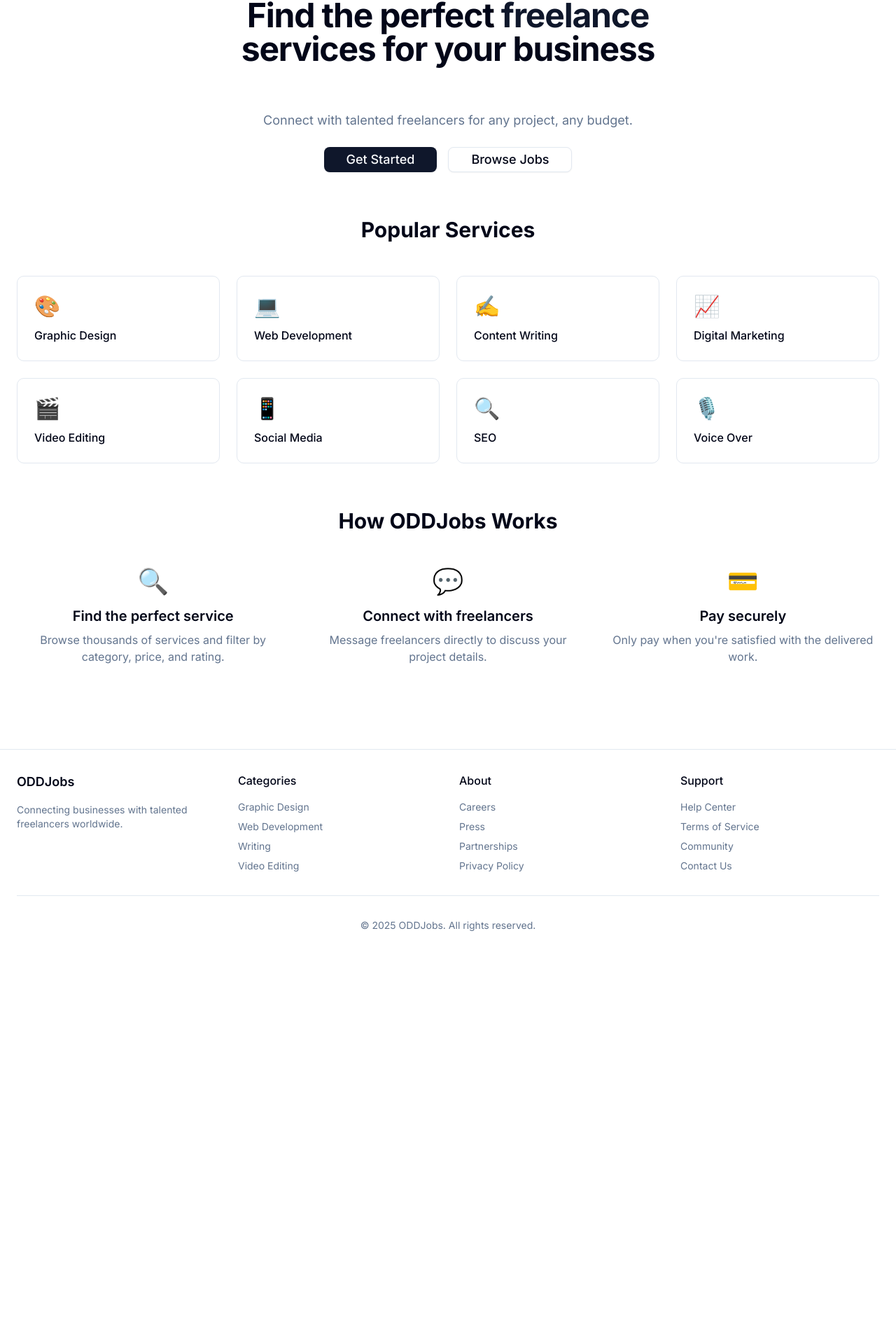
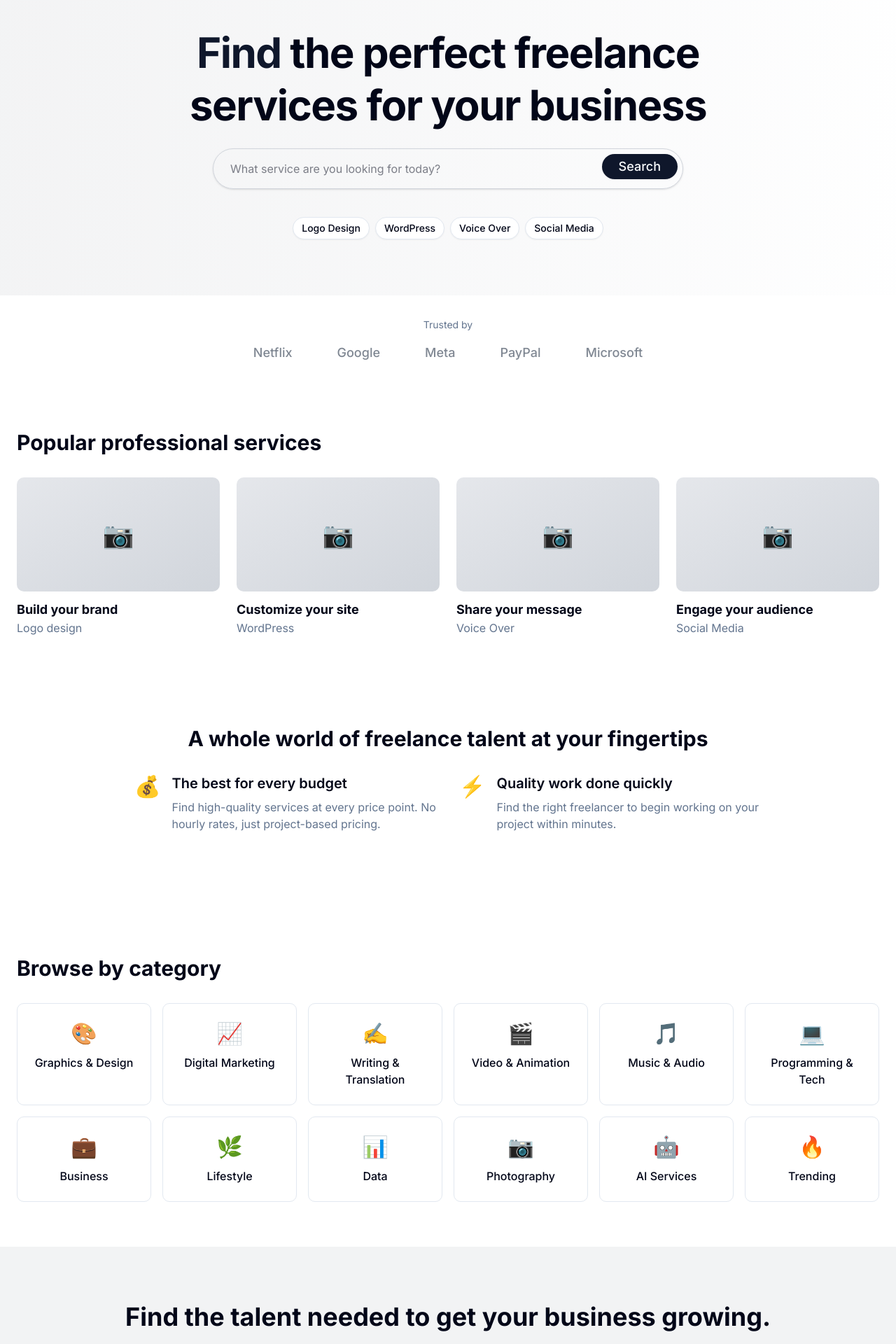
Before and after one commit to g20m3586/Odd_Jobs, a Next.js app in the folder oddjobs/: page / in a window 1280 px wide. Shown: the part 111-2031 px from the top of the page at 70% size. Before the commit the page ends 1475 px from the top, so only its background shows below. Built offline with nearby package versions, Linux system fonts and the light colour scheme; no server answers.

Commit message:
directory
Added in a directory for users to be able to see other profiles

```diff
--- a/oddjobs/package.json
+++ b/oddjobs/package.json
@@ -33,7 +33,7 @@
     "next-themes": "^0.4.6",
     "react": "^19.0.0",
     "react-dom": "^19.0.0",
-    "react-hook-form": "^7.57.0",
+    "react-hook-form": "^7.58.1",
     "react-icons": "^5.5.0",
     "sonner": "^2.0.5",
     "tailwind-merge": "^3.3.0",
--- a/oddjobs/src/app/page.js
+++ b/oddjobs/src/app/page.js
@@ -4,84 +4,163 @@ import { Button } from '@/components/ui/button'
 export default function Home() {
   return (
     <div className="flex flex-col min-h-screen">
-      {/* Hero Section */}
-      <section className="w-full">
+      {/* Hero Section - Fiverr-style */}
+      <section className="w-full bg-gradient-to-r from-primary/5 to-secondary/5 py-20">
         <div className="container mx-auto px-4 md:px-6">
-          <div className="max-w-3xl mx-auto text-center space-y-6">
-            <h1 className="text-4xl md:text-5xl font-bold tracking-tight py-10">
-              Find the perfect <span className="text-primary">freelance</span> services for your business
+          <div className="max-w-4xl mx-auto text-center space-y-6">
+            <h1 className="text-5xl md:text-6xl font-bold tracking-tight leading-tight">
+              <span className="text-primary">Find</span> the perfect freelance services for your business
             </h1>
-            <p className="text-lg text-muted-foreground">
-              Connect with talented freelancers for any project, any budget.
-            </p>
-            <div className="flex flex-col sm:flex-row gap-4 justify-center">
-              <Button asChild className="px-8 py-4 text-lg">
-                <Link href="/auth/signup">Get Started</Link>
+            <div className="relative max-w-2xl mx-auto">
+              <input
+                type="text"
+                placeholder="What service are you looking for today?"
+                className="w-full px-6 py-4 rounded-full border border-gray-300 focus:outline-none focus:ring-2 focus:ring-primary focus:border-transparent shadow-sm"
+              />
+              <Button className="absolute right-2 top-2 px-6 py-2 text-lg  rounded-full">
+                Search
               </Button>
-              <Button variant="outline" asChild className="px-8 py-4 text-lg">
-                <Link href="/jobs">Browse Jobs</Link>
-              </Button>
+            </div>
+            <div className="flex flex-wrap justify-center gap-2 pt-4">
+              {['Logo Design', 'WordPress', 'Voice Over', 'Social Media'].map((tag) => (
+                <Button key={tag} variant="outline" size="sm" className="rounded-full">
+                  {tag}
+                </Button>
+              ))}
             </div>
           </div>
         </div>
       </section>
 
-      {/* Popular Categories */}
-      <section className="container mx-auto px-4 md:px-6 py-16">
-        <h2 className="text-3xl font-bold mb-12 text-center">Popular Services</h2>
-        <div className="grid grid-cols-1 sm:grid-cols-2 md:grid-cols-3 lg:grid-cols-4 gap-6">
-          {[
-            { name: 'Graphic Design', icon: '🎨' },
-            { name: 'Web Development', icon: '💻' },
-            { name: 'Content Writing', icon: '✍️' },
-            { name: 'Digital Marketing', icon: '📈' },
-            { name: 'Video Editing', icon: '🎬' },
-            { name: 'Social Media', icon: '📱' },
-            { name: 'SEO', icon: '🔍' },
-            { name: 'Voice Over', icon: '🎙️' },
-          ].map((service) => (
-            <div
-              key={service.name}
-              className="border rounded-lg p-6 hover:shadow-md transition-shadow cursor-pointer"
-            >
-              <div className="text-3xl mb-3">{service.icon}</div>
-              <h3 className="font-medium">{service.name}</h3>
-            </div>
-          ))}
-        </div>
-      </section>
-
-      {/* How It Works */}
-      <section className="">
+      {/* Trusted By Section */}
+      <section className=" py-8">
         <div className="container mx-auto px-4 md:px-6">
-          <h2 className="text-3xl font-bold mb-12 text-center">How ODDJobs Works</h2>
-          <div className="grid grid-cols-1 md:grid-cols-3 gap-8 pb-30">
-            {[
-              {
-                title: 'Find the perfect service',
-                description: 'Browse thousands of services and filter by category, price, and rating.',
-                icon: '🔍',
-              },
-              {
-                title: 'Connect with freelancers',
-                description: 'Message freelancers directly to discuss your project details.',
-                icon: '💬',
-              },
-              {
-                title: 'Pay securely',
-                description: 'Only pay when you\'re satisfied with the delivered work.',
-                icon: '💳',
-              },
-            ].map((step, index) => (
-              <div key={index} className="text-center">
-                <div className="text-4xl mb-4">{step.icon}</div>
-                <h3 className="text-xl font-semibold mb-2">{step.title}</h3>
-                <p className="text-muted-foreground">{step.description}</p>
+          <p className="text-center text-muted-foreground text-sm mb-4">Trusted by</p>
+          <div className="flex flex-wrap justify-center items-center gap-8 md:gap-16 opacity-70">
+            {['Netflix', 'Google', 'Meta', 'PayPal', 'Microsoft'].map((company) => (
+              <div key={company} className="text-lg font-medium text-gray-600">
+                {company}
               </div>
             ))}
           </div>
         </div>
       </section>
+
+      {/* Popular Services - Fiverr-style */}
+      <section className="container mx-auto px-4 md:px-6 py-16">
+        <h2 className="text-3xl font-bold mb-8">Popular professional services</h2>
+        <div className="grid grid-cols-1 sm:grid-cols-2 lg:grid-cols-4 gap-6">
+          {[
+            {
+              name: 'Build your brand',
+              description: 'Logo design',
+              image: '/placeholder-design.jpg'
+            },
+            {
+              name: 'Customize your site',
+              description: 'WordPress',
+              image: '/placeholder-wordpress.jpg'
+            },
+            {
+              name: 'Share your message',
+              description: 'Voice Over',
+              image: '/placeholder-voice.jpg'
+            },
+            {
+              name: 'Engage your audience',
+              description: 'Social Media',
+              image: '/placeholder-social.jpg'
+            },
+          ].map((service) => (
+            <Link
+              key={service.name}
+              href="/jobs"
+              className="group"
+            >
+              <div className="overflow-hidden rounded-lg aspect-video bg-gray-100 mb-3">
+                <div className="w-full h-full bg-gradient-to-br from-gray-200 to-gray-300 flex items-center justify-center">
+                  <span className="text-4xl">📷</span>
+                </div>
+              </div>
+              <h3 className="font-bold text-lg group-hover:text-primary transition-colors">
+                {service.name}
+              </h3>
+              <p className="text-muted-foreground">{service.description}</p>
+            </Link>
+          ))}
+        </div>
+      </section>
+
+      {/* Seller Showcase */}
+      <section className=" py-16">
+        <div className="container mx-auto px-4 md:px-6">
+          <div className="max-w-4xl mx-auto text-center mb-12">
+            <h2 className="text-3xl font-bold mb-4">A whole world of freelance talent at your fingertips</h2>
+            <div className="grid md:grid-cols-2 gap-8 text-left mt-8">
+              {[
+                {
+                  title: 'The best for every budget',
+                  description: 'Find high-quality services at every price point. No hourly rates, just project-based pricing.',
+                  icon: '💰',
+                },
+                {
+                  title: 'Quality work done quickly',
+                  description: 'Find the right freelancer to begin working on your project within minutes.',
+                  icon: '⚡',
+                },
+              ].map((item, index) => (
+                <div key={index} className="flex gap-4">
+                  <div className="text-3xl">{item.icon}</div>
+                  <div>
+                    <h3 className="text-xl font-semibold mb-2">{item.title}</h3>
+                    <p className="text-muted-foreground">{item.description}</p>
+                  </div>
+                </div>
+              ))}
+            </div>
+          </div>
+        </div>
+      </section>
+
+      {/* Category Showcase */}
+      <section className="container mx-auto px-4 md:px-6 py-16">
+        <h2 className="text-3xl font-bold mb-8">Browse by category</h2>
+        <div className="grid grid-cols-2 sm:grid-cols-3 md:grid-cols-4 lg:grid-cols-6 gap-4">
+          {[
+            { name: 'Graphics & Design', icon: '🎨' },
+            { name: 'Digital Marketing', icon: '📈' },
+            { name: 'Writing & Translation', icon: '✍️' },
+            { name: 'Video & Animation', icon: '🎬' },
+            { name: 'Music & Audio', icon: '🎵' },
+            { name: 'Programming & Tech', icon: '💻' },
+            { name: 'Business', icon: '💼' },
+            { name: 'Lifestyle', icon: '🌿' },
+            { name: 'Data', icon: '📊' },
+            { name: 'Photography', icon: '📷' },
+            { name: 'AI Services', icon: '🤖' },
+            { name: 'Trending', icon: '🔥' },
+          ].map((category) => (
+            <Link
+              key={category.name}
+              href={`/jobs?category=${encodeURIComponent(category.name.toLowerCase())}`}
+              className="border rounded-lg p-6 hover:shadow-md transition-all cursor-pointer text-center"
+            >
+              <div className="text-3xl mb-3">{category.icon}</div>
+              <h3 className="font-medium">{category.name}</h3>
+            </Link>
+          ))}
+        </div>
+      </section>
+
+      {/* CTA Section */}
+      <section className="bg-primary/5 py-20">
+        <div className="container mx-auto px-4 md:px-6 text-center">
+          <h2 className="text-3xl md:text-4xl font-bold mb-6">Find the talent needed to get your business growing.</h2>
+          <Button asChild size="lg" className="px-8 py-6 text-lg">
+            <Link href="/auth/signup">Get Started</Link>
+          </Button>
+        </div>
+      </section>
     </div>
   )
 }
--- /dev/null
+++ b/oddjobs/src/components/CopyProfileLinkButton.jsx
@@ -0,0 +1,17 @@
+"use client"
+
+export default function CopyProfileLinkButton({ userId }) {
+  const handleCopy = () => {
+    const link = `${window.location.origin}/user/${userId}`
+    navigator.clipboard.writeText(link)
+  }
+
+  return (
+    <button
+      onClick={handleCopy}
+      className="text-sm text-muted-foreground hover:underline"
+    >
+      Copy Profile Link
+    </button>
+  )
+}
--- a/oddjobs/src/components/ProfileCard.jsx
+++ b/oddjobs/src/components/ProfileCard.jsx
@@ -6,7 +6,7 @@ export default function ProfileCard({ user }) {
     <div className="bg-white dark:bg-zinc-900 border dark:border-zinc-800 rounded-xl shadow p-4 space-y-3 w-full max-w-xs">
       <div className="flex flex-col items-center text-center">
         <img
-          src={user.avatar_url || "/default-avatar.png"}
+          src={user.avatar_url || "/default-avatar.jpg"}
           alt={user.name}
           className="w-20 h-20 rounded-full object-cover border-2 border-blue-500 mb-2"
         />
```
Also changed, not shown: oddjobs/src/app/dashboard/profile/page.js (+52 -62 lines), oddjobs/src/app/directory/page.js (added, +57 -0 lines), oddjobs/src/app/user/[id]/page.js (+17 -10 lines), 1 other file (tests, documents, lock files or other folders).
